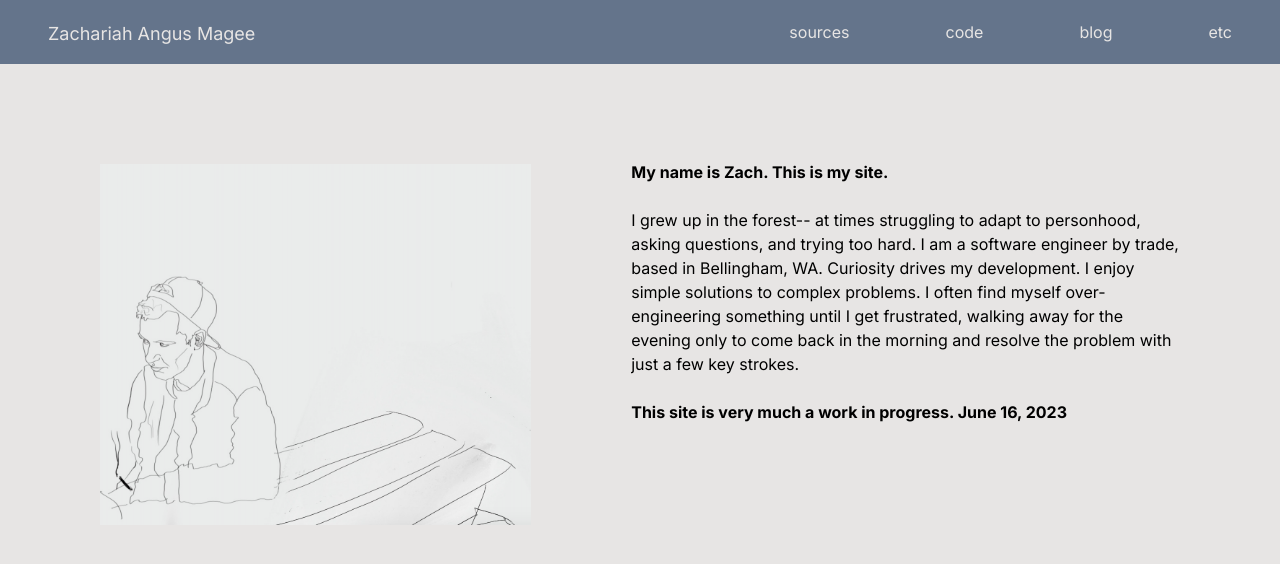
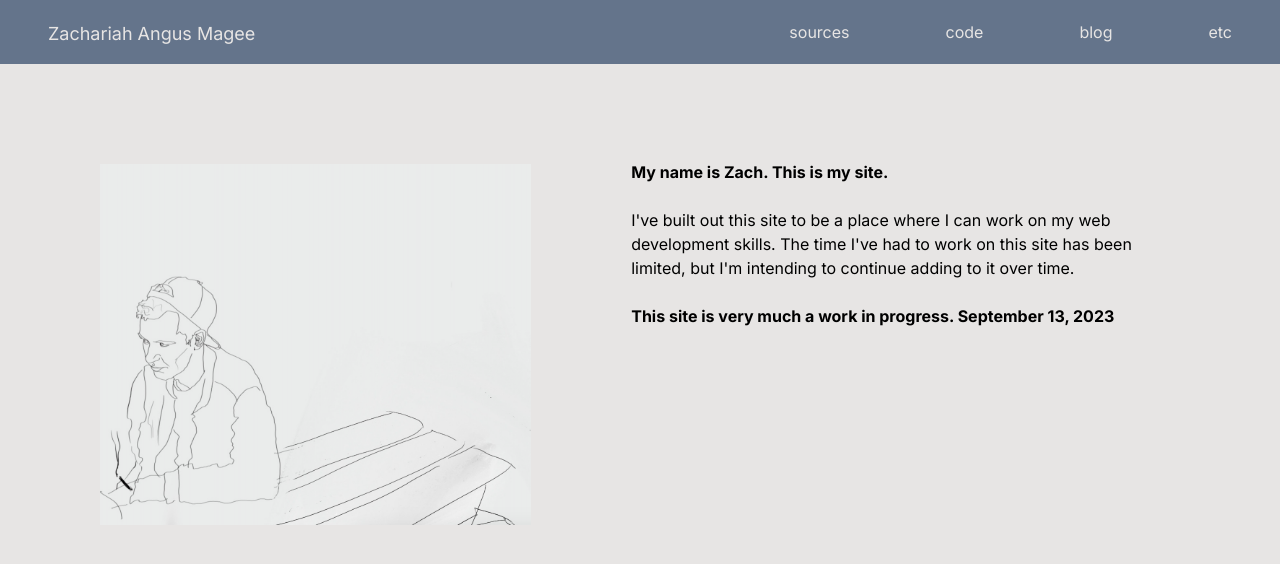
Before and after one commit to zachariahmagee/zachariahmagee.com, a Next.js app: page / in a window 1280 px wide. Shown: the top 564 px of the page. Built offline with nearby package versions, Linux system fonts and the light colour scheme.

Commit message:
changed summary

```diff
--- a/src/app/page.tsx
+++ b/src/app/page.tsx
@@ -19,13 +19,10 @@ export default function Home() {
             <h1><strong>My name is Zach. This is my site.</strong></h1>
             <br/>
             <p>
-              I grew up in the forest-- at times struggling to adapt to personhood, asking questions, and trying too hard.
-              I am a software engineer by trade, based in Bellingham, WA. Curiosity drives my development.
-              I enjoy simple solutions to complex problems. I often find myself over-engineering something until I get frustrated,
-              walking away for the evening only to come back in the morning and resolve the problem with just a few key strokes.
+            I've built out this site to be a place where I can work on my web development skills. The time I've had to work on this site has been limited, but I'm intending to continue adding to it over time.
             </p>
             <br/>
-            <h2><strong>This site is very much a work in progress. June 16, 2023</strong></h2>
+            <h2><strong>This site is very much a work in progress. September 13, 2023</strong></h2>
             <br/>
             <p>
 
```
